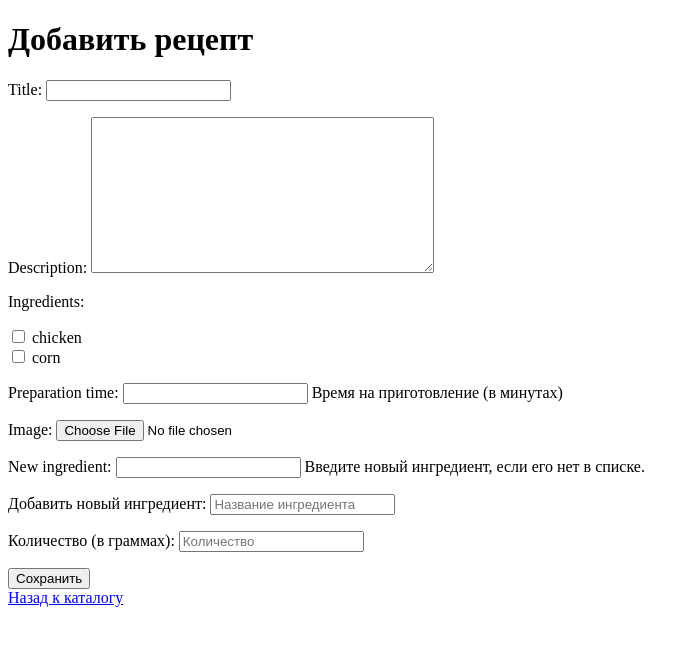
After one commit to Konstantinhik1/recipes, a Django app: page /recipes/add/ in a window 1280 px wide. The commit adds this page. Shown: the top 646 px of the page, without its empty margins (0-699 px from the left). Run offline with Django 5.2, Linux system fonts and the light colour scheme; data comes from the database, SQL or seed files in the repository; both versions use the stored data as it was after the commit.

Commit message:
create recipes

```diff
--- /dev/null
+++ b/recipes_project/recipes/forms.py
@@ -0,0 +1,17 @@
+from django import forms
+from .models import Recipe, Ingredient
+
+class RecipeForm(forms.ModelForm):
+    new_ingredient = forms.CharField(
+        max_length=200,
+        required=False,
+        help_text="Введите новый ингредиент, если его нет в списке.",
+        widget=forms.TextInput(attrs={'id': 'id_new_ingredient'})  # Добавляем id атрибут
+    )
+
+    class Meta:
+        model = Recipe
+        fields = ['title', 'description', 'ingredients', 'preparation_time', 'image']
+        widgets = {
+            'ingredients': forms.CheckboxSelectMultiple(),  # Множественный выбор ингредиентов
+        }
--- a/recipes_project/recipes/templates/recipes/recipe_catalog.html
+++ b/recipes_project/recipes/templates/recipes/recipe_catalog.html
@@ -1,10 +1,13 @@
 <!DOCTYPE html>
-<html>
+<html lang="ru">
 <head>
+    <meta charset="UTF-8">
+    <meta name="viewport" content="width=device-width, initial-scale=1.0">
     <title>Каталог рецептов</title>
 </head>
 <body>
     <h1>Каталог рецептов</h1>
+    <a href="{% url 'recipe_add' %}">Добавить рецепт</a> <!-- Ссылка для добавления рецепта -->
     <ul>
         {% for recipe in recipes %}
             <li>
@@ -13,6 +16,7 @@
                 {% if recipe.image %}
                     <img src="{{ recipe.image.url }}" alt="{{ recipe.title }}" width="150">
                 {% endif %}
+                <a href="{% url 'recipe_edit' recipe.id %}">Редактировать</a> <!-- Ссылка для редактирования рецепта -->
             </li>
         {% endfor %}
     </ul>
--- /dev/null
+++ b/recipes_project/recipes/templates/recipes/recipe_form.html
@@ -0,0 +1,28 @@
+<!DOCTYPE html>
+<html lang="ru">
+<head>
+    <meta charset="UTF-8">
+    <meta name="viewport" content="width=device-width, initial-scale=1.0">
+    <title>{{ title }}</title>
+</head>
+<body>
+    <h1>{{ title }}</h1>
+    <form method="post" enctype="multipart/form-data">
+        {% csrf_token %}
+        {{ form.as_p }}
+
+        <!-- Поля для добавления нового ингредиента и его граммовки -->
+        <p>
+            <label for="id_new_ingredient">Добавить новый ингредиент:</label>
+            <input type="text" name="new_ingredient" id="id_new_ingredient" placeholder="Название ингредиента">
+        </p>
+        <p>
+            <label for="id_ingredient_quantity">Количество (в граммах):</label>
+            <input type="number" name="ingredient_quantity" id="id_ingredient_quantity" placeholder="Количество">
+        </p>
+
+        <button type="submit">Сохранить</button>
+    </form>
+    <a href="{% url 'recipe_catalog' %}">Назад к каталогу</a>
+</body>
+</html>
--- a/recipes_project/recipes/urls.py
+++ b/recipes_project/recipes/urls.py
@@ -1,12 +1,11 @@
 from django.urls import path
-from . import views  # Импортируем модуль views из текущего приложения
-
-from django.urls import path
-from . import views  # Импортируем модуль views из текущего приложения
+from . import views
 
 urlpatterns = [
     path('', views.index, name='index'),  # Главная страница
     path('recipes/', views.recipe_catalog, name='recipe_catalog'),  # Каталог рецептов
     path('recipes/<int:recipe_id>/', views.recipe_detail, name='recipe_detail'),  # Детали рецепта
+    path('recipes/add/', views.recipe_add, name='recipe_add'),  # Добавление рецепта
+    path('recipes/<int:recipe_id>/edit/', views.recipe_edit, name='recipe_edit'),  # Редактирование рецепта
     path('ingredients/<int:ingredient_id>/', views.ingredient_detail, name='ingredient_detail'),  # Ингредиенты
 ]
--- a/recipes_project/recipes/views.py
+++ b/recipes_project/recipes/views.py
@@ -1,11 +1,9 @@
-from django.shortcuts import render
+from django.shortcuts import render, get_object_or_404, redirect
+from .models import Ingredient, Recipe
+from .forms import RecipeForm
 
 def index(request):
     return render(request, 'recipes/index.html', {'title': 'Главная страница сайта рецептов'})
-
-
-from django.shortcuts import render, get_object_or_404
-from .models import Recipe
 
 
 # Отображение каталога рецептов
@@ -19,9 +17,70 @@ def recipe_detail(request, recipe_id):
     recipe = get_object_or_404(Recipe, id=recipe_id)  # Получаем рецепт по ID
     return render(request, 'recipes/recipe_detail.html', {'recipe': recipe})
 
-from django.shortcuts import render, get_object_or_404
-from .models import Ingredient, Recipe
 
+# Отображение деталей ингредиента
 def ingredient_detail(request, ingredient_id):
     ingredient = get_object_or_404(Ingredient, id=ingredient_id)
     return render(request, 'recipes/ingredient_detail.html', {'ingredient': ingredient})
+
+
+# Добавление рецепта
+def recipe_add(request):
+    if request.method == 'POST':
+        form = RecipeForm(request.POST, request.FILES)
+        if form.is_valid():
+            # Сохранение рецепта
+            recipe = form.save(commit=False)
+            recipe.created_by = request.user
+            recipe.save()
+            form.save_m2m()
+
+            # Обработка нового ингредиента и его количества
+            new_ingredient = request.POST.get('new_ingredient')
+            ingredient_quantity = request.POST.get('ingredient_quantity')
+
+            if new_ingredient and ingredient_quantity:
+                try:
+                    quantity = float(ingredient_quantity)
+                except ValueError:
+                    quantity = None
+
+                if quantity is not None:
+                    ingredient, created = Ingredient.objects.get_or_create(name=new_ingredient)
+                    # Здесь можно обработать граммовку (например, сохранить её в связующей таблице)
+                    recipe.ingredients.add(ingredient)
+
+            return redirect('recipe_catalog')
+    else:
+        form = RecipeForm()
+
+    return render(request, 'recipes/recipe_form.html', {'form': form, 'title': 'Добавить рецепт'})
+
+
+# Редактирование рецепта
+def recipe_edit(request, recipe_id):
+    recipe = get_object_or_404(Recipe, id=recipe_id)
+    if request.method == 'POST':
+        form = RecipeForm(request.POST, request.FILES, instance=recipe)
+        if form.is_valid():
+            form.save()
+
+            # Обработка нового ингредиента
+            new_ingredient = request.POST.get('new_ingredient')
+            ingredient_quantity = request.POST.get('ingredient_quantity')
+
+            if new_ingredient and ingredient_quantity:
+                try:
+                    quantity = float(ingredient_quantity)
+                except ValueError:
+                    quantity = None
+
+                if quantity is not None:
+                    ingredient, created = Ingredient.objects.get_or_create(name=new_ingredient)
+                    recipe.ingredients.add(ingredient)
+
+            return redirect('recipe_detail', recipe_id=recipe.id)
+    else:
+        form = RecipeForm(instance=recipe)
+
+    return render(request, 'recipes/recipe_form.html', {'form': form, 'title': 'Редактировать рецепт'})
--- a/recipes_project/recipes_project/urls.py
+++ b/recipes_project/recipes_project/urls.py
@@ -16,8 +16,10 @@ Including another URLconf
 """
 from django.contrib import admin
 from django.urls import path, include
+from django.conf import settings
+from django.conf.urls.static import static
 
 urlpatterns = [
     path('admin/', admin.site.urls),
     path('', include('recipes.urls')),  # Подключаем маршруты из приложения recipes
-]
+] + static(settings.MEDIA_URL, document_root=settings.MEDIA_ROOT)
```
Also changed, not shown: recipes_project/recipes_project/settings.py (+4 -24 lines), recipes_project/db.sqlite3.
